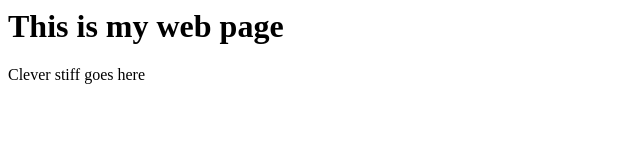
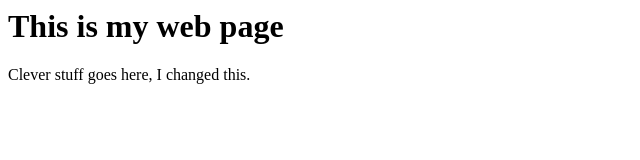
Before and after one commit to juandiego8/itc134-fl19-git-github, a plain HTML site: page index.html in a window 1280 px wide. Shown: the full height of the page, 0-640 px from the left. Drawn offline with Linux system fonts and the light colour scheme.

Commit message:
Update index.html

```diff
--- a/index.html
+++ b/index.html
@@ -1,6 +1,6 @@
 <html>
     <body>
         <h1>This is my web page</h1>
-        <p>Clever stiff goes here</p>
+        <p>Clever stuff goes here, I changed this.</p>
     </body>
 </html>
```
